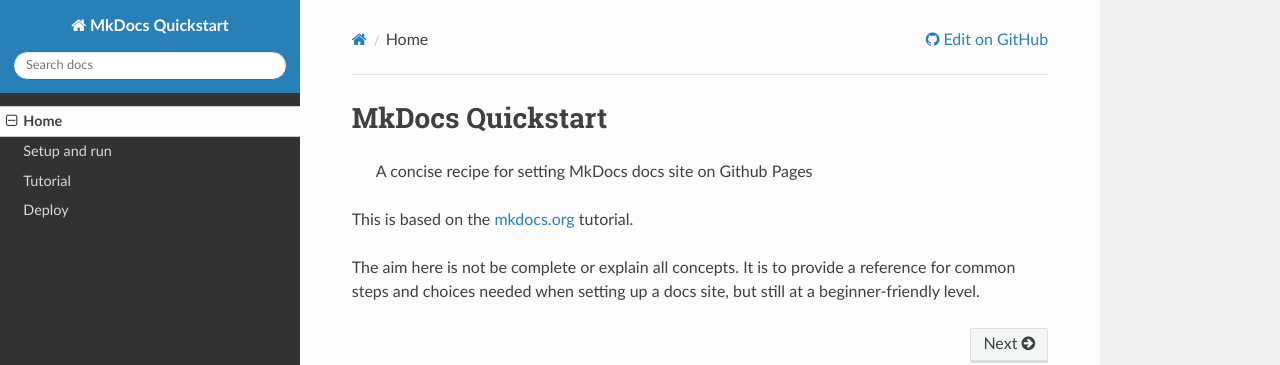
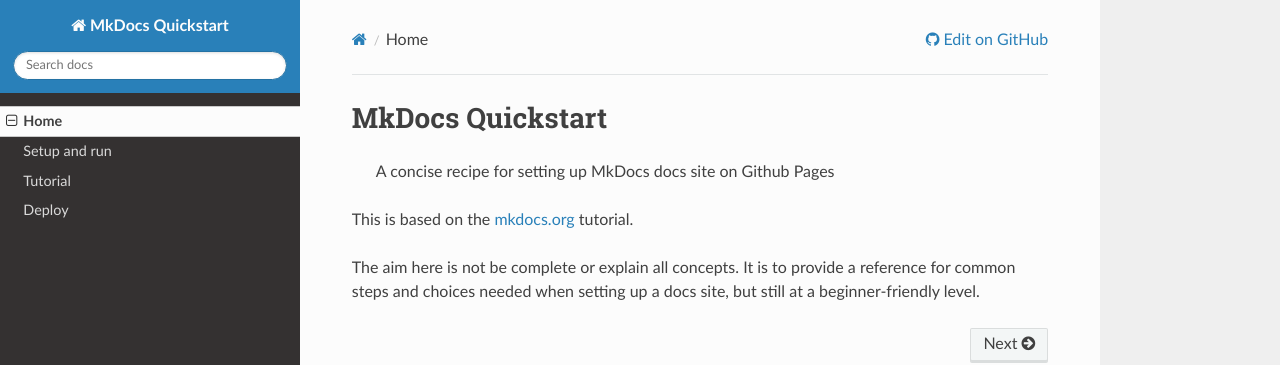
Before and after one commit to MichaelCurrin/mkdocs-quickstart, an MkDocs documentation site: the page built from docs/index.md, in a window 1280 px wide. Shown: the top 365 px of the page. Built offline with MkDocs 1.6.1, drawn with Linux system fonts in a browser that asks for light colours; nearby versions of some CDN libraries.

Commit message:
feat: Update description

```diff
--- a/docs/index.md
+++ b/docs/index.md
@@ -1,5 +1,5 @@
 # MkDocs Quickstart
-> A concise recipe for setting MkDocs docs site on Github Pages
+> A concise recipe for setting up MkDocs docs site on Github Pages
 
 
 This is based on the [mkdocs.org](https://www.mkdocs.org/) tutorial.
```
